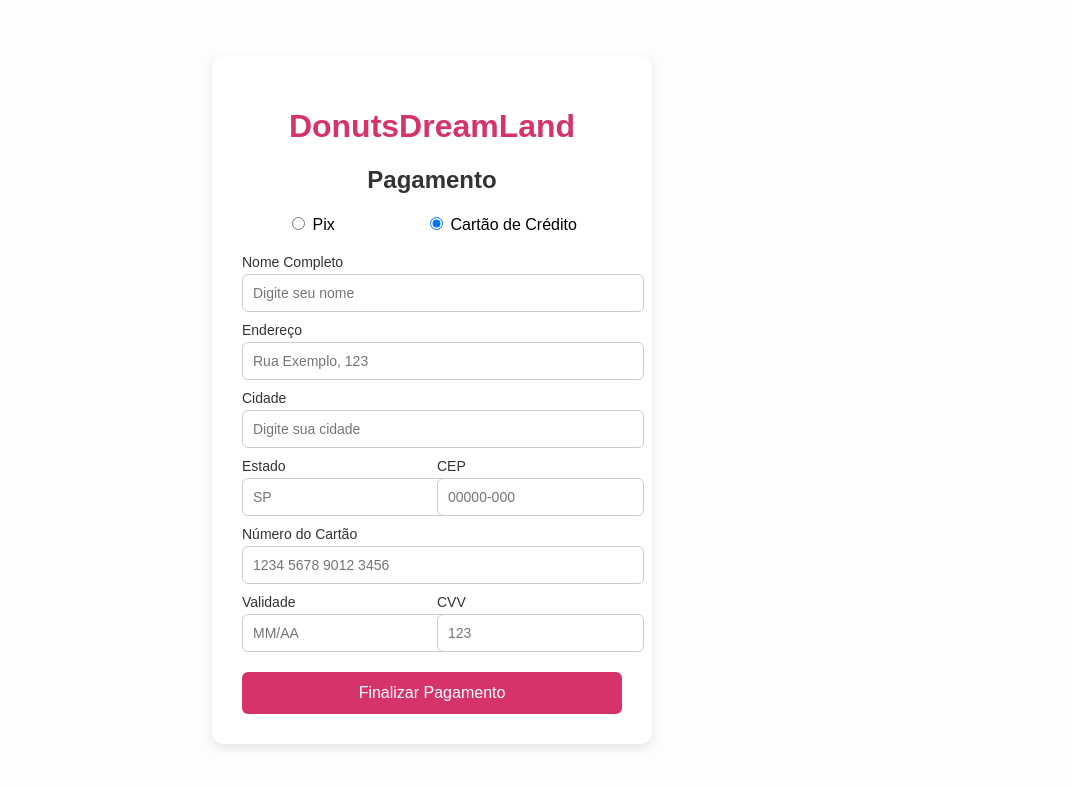
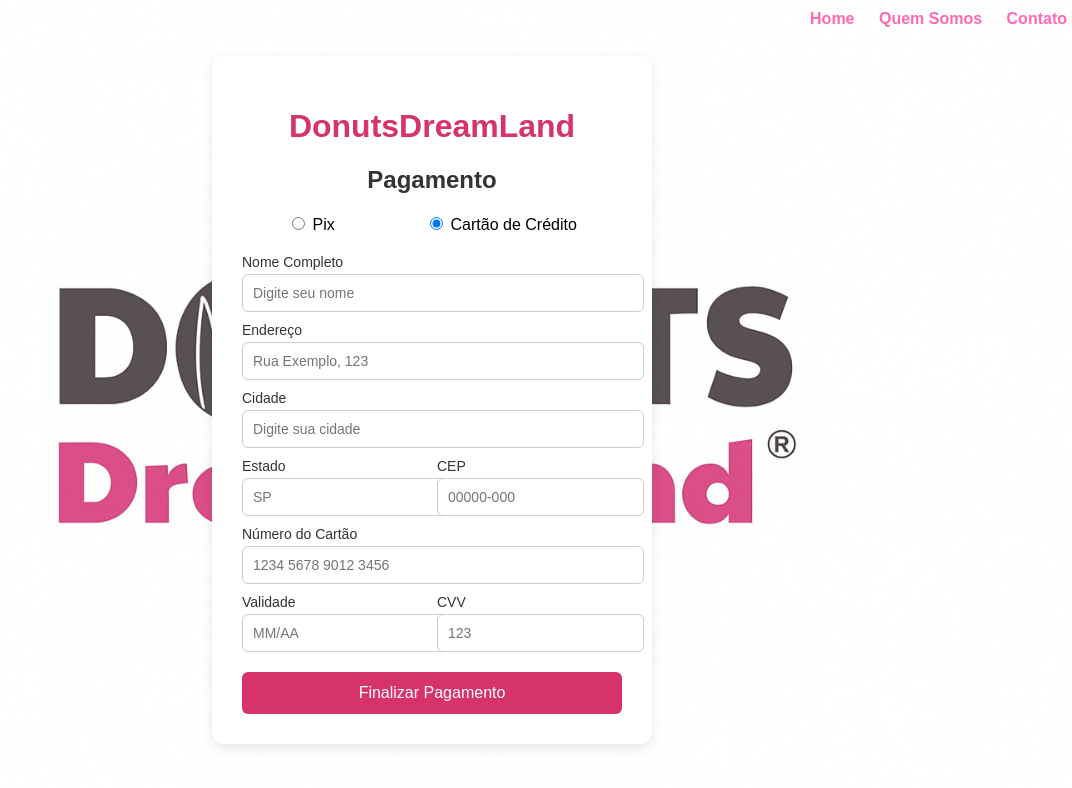
Before and after one commit to elair7henrique/Projeto-TCC, a plain HTML site: page testepagamento.html in a window 1280 px wide. Shown: the whole page, without its empty margins (208-1280 px from the left). Drawn offline with Linux system fonts and the light colour scheme.

Commit message:
att fundo

```diff
--- a/styles/carrinho.css
+++ b/styles/carrinho.css
@@ -9,7 +9,7 @@ body{
 
 
 >header{
-    background-color: black;
+    background-color:black;
     color: white;
     font-size: 24px;
     padding: 20px 0;
--- a/styles/testepagamento.css
+++ b/styles/testepagamento.css
@@ -6,6 +6,47 @@ body {
   align-items: center;
   height: 100vh;
   margin: 0;
+}
+  .fundo{
+    position: fixed;
+    top: 0;
+    left: 0;
+    width: 100%;
+    height: 100%;
+    object-fit: cover;
+    z-index: -1; /* fica atrás dos donuts */
+  }
+  .menu {
+  position: fixed;
+  top: 10px;
+  right: 5px;
+  z-index: 1000;
+}
+
+.menu a {
+  position: relative;
+  text-decoration: none;
+  margin-left: 20px;
+  color: hotpink; /* Rosa */
+  font-weight: bold;
+  font-size: 16px;
+  padding: 5px 0;
+}
+
+
+.menu a::after {
+  content: '';
+  position: absolute;
+  bottom: 0;
+  left: 0;
+  width: 0%;
+  height: 2px;
+  background-color: hotpink;
+  transition: width 0.3s ease-in-out;
+}
+
+.menu a:hover::after {
+  width: 100%;
 }
 
 .container {
--- a/testepagamento.html
+++ b/testepagamento.html
@@ -7,6 +7,12 @@
   <link rel="stylesheet" href="styles/testepagamento.css">
 </head>
 <body>
+  <img src="imagens/ChatGPT Image 27 de ago. de 2025, 18_23_31.png" alt="" class="fundo">
+   <div class="menu">
+    <a href="index.html">Home</a>
+    <a href="QuemSomos.html">Quem Somos</a>
+    <a href="Contato.html">Contato</a>
+  </div>
   <div class="container">
     <h1 class="titulo">DonutsDreamLand</h1>
     <h2>Pagamento</h2>
```
Also changed, not shown: carrinho.html (+1 -0 lines), index.html (+2 -2 lines), simpsons.html (+2 -2 lines), styles/index.css (+9 -1 lines), 1 other file.
